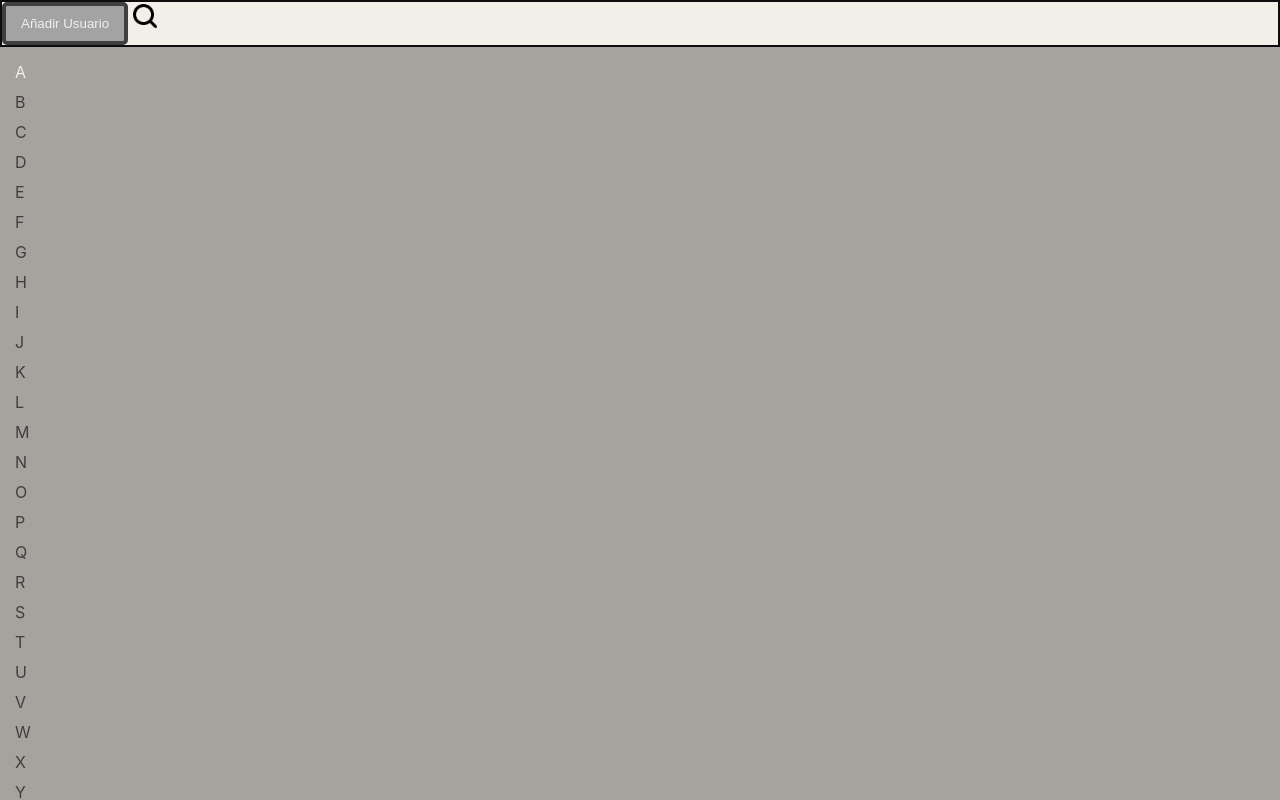
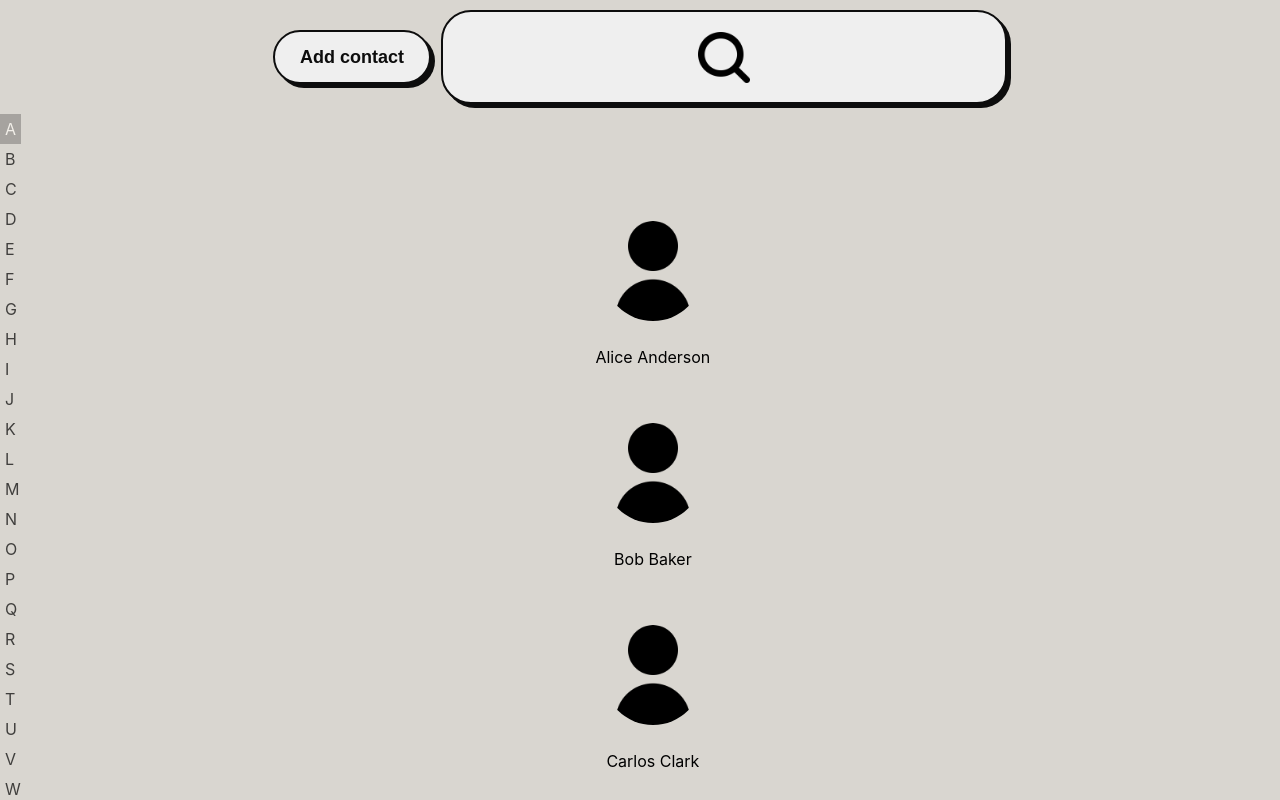
Before and after one commit to WorkBronce/schedule_app, a React (Create React App) app in the folder schedule_app/: page / in a window 1280 px wide. Shown: the top 800 px of the page. Built offline with nearby package versions, Linux system fonts and the light colour scheme.

Commit message:
Añadir estilos y funcionalidad a la lista de contactos

```diff
--- a/schedule_app/src/App.css
+++ b/schedule_app/src/App.css
@@ -1,36 +1,35 @@
+
+body {
+  background-color: var(--light-gray);
+}
+
 .icon {
   width: 32px;
   height: 32px;
 }
 
-.button {
-  background-image: url('./images/search.png'); /* Adjust path as necessary */
-  background-size: cover;
-  width: 50px;  /* Or any other dimensions */
-  height: 50px;
-  border: none;
-  cursor: pointer;
+.container {
+  display: flex;
+  flex-direction: column; /* Cambio de horizontal a vertical */
+  height: 100vh;
+  align-items: center; /* Centrar elementos horizontalmente */
+  justify-content: flex-start; /* Alinea los elementos desde el comienzo verticalmente */
 }
 
-.container {
-  display: flex; /* Establece Flexbox */
-  align-items: flex-start; /* Alinea los elementos al comienzo del contenedor */
-  height: 100vh; /* Opción para tomar toda la altura de la pantalla */
+.top-bar {
+  width: 100%; /* Toma todo el ancho posible */
+  display: flex;
+  justify-content: center; /* Centra los botones en la barra superior */
+  padding: 10px 0; /* Espaciado vertical sin afectar horizontal */
+}
+
+.content {
+  display: flex;
+  width: 100%; /* Ocupa todo el ancho disponible */
+  height: calc(100% - 60px); /* Ajusta el alto considerando el de la barra superior */
 }
 
 .alphabet-navigator {
-  width: fit-content; /* Asigna un ancho fijo o proporcional al navegador alfabético */
-  padding: 10px;
-  box-sizing: border-box;
+  width: fit-content; /* Ancho fijo para el navegador alfabético */
+  height: 100%; /* Ocupa todo el alto disponible del contenedor de contenido */
 }
-
-.contact-list {
-  flex-grow: 1; /* Permite que la lista de contactos ocupe el espacio restante */
-  padding: 10px;
-  box-sizing: border-box;
-}
-
-/*Background color of app*/
-body {
-  background-color: var(--medium-gray);
-}
--- a/schedule_app/src/App.js
+++ b/schedule_app/src/App.js
@@ -36,7 +36,9 @@ function App() {
 
   return (
     <div className="App">
-      <Header onAddClick={() => console.log('Agregar Contacto')} />
+      <div className="top-bar">
+        <Header onAddClick={() => console.log('Add Contact')} />
+      </div>
       <div className="content">
         <AlphabetNavigator activeLetter={activeLetter} onLetterClick={handleLetterClick} />
         <ContactList contacts={contacts} />
--- a/schedule_app/src/components/AlphabetNavigator.css
+++ b/schedule_app/src/components/AlphabetNavigator.css
@@ -1,14 +1,10 @@
 /* src/components/AlphabetNavigator.css */
-.alphabet-navigator {
-    display: flex;
-    flex-direction: column;
-    padding: 10px;
-  }
 
   .letter {
     color: var(--dark-gray);
     padding: 5px;
     cursor: pointer;
+    width: fit-content;
   }
 
   .letter.active {
--- a/schedule_app/src/components/ContactList.css
+++ b/schedule_app/src/components/ContactList.css
@@ -1,17 +1,25 @@
+/* contact-list.css */
 .contact-list {
+    display: flex; /* Habilita flexbox */
+    flex-direction: column; /* Organiza los elementos hijos en dirección vertical */
+    width: 100%; /* Ocupa todo el ancho disponible */
+    align-items: center; /* Centra los items horizontalmente */
+    padding: 10px 0; /* Espacio vertical sin afectar el espacio horizontal */
+    flex-grow: 1;
+    flex-wrap: wrap;
+    justify-content: center;
+  }
+  .contact-item {
+    width: 100%; /* Ajusta según necesidades */
+    margin: 20px 0; /* Espacio entre contactos */
     display: flex;
-    flex-wrap: wrap;
-    justify-content: space-around; /* Asegura que los elementos estén espaciados uniformemente */
-  }
-
-  .contact-item {
-    width: 30%; /* Cada elemento tiene aproximadamente un tercio del ancho total, ajusta según necesidades */
-    box-sizing: border-box;
-    margin-bottom: 20px; /* Espacio entre filas */
+    flex-direction: column; /* Organiza los elementos del contacto en columna */
+    align-items: center; /* Centra los elementos del contacto verticalmente */
   }
 
   .contact-image {
-    width: 50px; /* Asegura que la imagen ocupe todo el ancho del contenedor .contact-item */
-    height: 50px;
+    width: 100px; /* Ajusta según el diseño */
+    height: 100px; /* Asegura que la imagen sea proporcional y adecuada */
+    margin-bottom: 10px; /* Espacio entre la imagen y el texto debajo */
     border-radius: 50%; /* Hace la imagen circular */
   }
--- a/schedule_app/src/components/ContactList.js
+++ b/schedule_app/src/components/ContactList.js
@@ -8,7 +8,7 @@ function ContactList({ contacts }) {
       {contacts.map(contact => (
         <div key={contact.id} className="contact-item">
           {/* Utiliza la imagen de perfil del contacto si está disponible, si no, usa userIcon */}
-          <img src={ userIcon} alt={contact.nombre} className="contact-image" />
+          <img src={userIcon} alt={contact.nombre} className="contact-image" />
           <p>{contact.nombre} {contact.apellidos}</p>
         </div>
       ))}
--- a/schedule_app/src/components/Header.css
+++ b/schedule_app/src/components/Header.css
@@ -1,45 +1,62 @@
 /* src/components/Header.css */
 .header {
-
+    display: flex;
     align-items: center;
     gap: 10px;
-    background-color: var(--lightest-gray);
     color: var(--darkest-gray);
-    border: 2px solid var(--darkest-gray);
   }
 
-  .header button, .header img {
-    filter: grayscale(100%); /* Si quieres mantener todo en escala de grises */
+  .header button, .header img, .header input {
+    filter: grayscale(100%); /* Efecto de escala de grises para todos los elementos */
     cursor: pointer;
+  }
+
+  .header img {
+    width: 32px;
+    height: 32px;
   }
 
   .header input {
     border: 3px solid var(--medium-gray);
     background-color: var(--lightest-gray);
     color: var(--darkest-gray);
+    padding: 5px 10px; /* Consistencia en el padding */
+    border-radius: 5px; /* Bordes redondeados para input */
   }
 
-/* Estilo para el botón de añadir usuario */
-.add-user-btn {
-    background-color: var(--medium-gray);  /* Fondo medio gris */
-    color: var(--lightest-gray);           /* Texto en gris claro */
-    border: none;                          /* Sin borde */
-    padding: 10px 15px;                    /* Padding para mejor manejo */
-    border-radius: 5px;                    /* Bordes redondeados */
-    cursor: pointer;                       /* Cursor tipo puntero */
-    transition: background-color 0.3s, color 0.3s; /* Transición suave al interactuar */
-    border: 4px solid var(--dark-gray);    /* Borde de 2px sólido en gris oscuro */
-    align-items: center;
+
+/* Add this updated style to your component-specific CSS or a global stylesheet */
+.button-74 {
+    background-color: var(--lightest-gray); /* Lightest gray for the button background */
+    border: 2px solid var(--darkest-gray); /* Darkest gray for the border */
+    border-radius: 30px;
+    box-shadow: var(--darkest-gray) 4px 4px 0 0; /* Darkest gray for the shadow */
+    color: var(--darkest-gray); /* Text color */
+    cursor: pointer;
+    display: inline-block;
+    font-weight: 600;
+    font-size: 18px;
+    padding: 0 18px;
+    line-height: 50px;
+    text-align: center;
+    text-decoration: none;
+    user-select: none;
+    -webkit-user-select: none;
+    touch-action: manipulation;
   }
 
-  /* Estilo para el hover y focus del botón */
-  .add-user-btn:hover, .add-user-btn:focus {
-    background-color: var(--dark-gray);    /* Oscurecer el fondo al pasar el mouse */
-    color: var(--darkest-gray);            /* Texto casi negro para contraste */
+  .button-74:hover {
+    background-color: var(--light-gray); /* Slightly darker gray on hover */
   }
 
-  /* Estilo para el active del botón */
-  .add-user-btn:active {
-    background-color: var(--darkest-gray); /* Fondo muy oscuro cuando se hace clic */
-    color: var(--medium-gray);             /* Texto en medio gris para visibilidad */
+  .button-74:active {
+    box-shadow: var(--darkest-gray) 2px 2px 0 0; /* Smaller shadow to give a pressed effect */
+    transform: translate(2px, 2px);
   }
+
+  @media (min-width: 768px) {
+    .button-74 {
+      min-width: 120px;
+      padding: 0 25px;
+    }
+  }
--- a/schedule_app/src/components/Header.js
+++ b/schedule_app/src/components/Header.js
@@ -1,21 +1,31 @@
 import React, { useState } from 'react';
-import searchIcon from '../images/search.png'; // Asegúrate de que la ruta es correcta
-import './Header.css';
+import searchIcon from '../images/search.png';
+import userAddIcon from '../images/user-add.png';
+import './Header.css';  // Ensuring that the styles are imported
 
 function Header({ onAddClick }) {
+    const [showAddButton, setShowAddButton] = useState(true);
     const [searchActive, setSearchActive] = useState(false);
 
     const handleSearchClick = () => {
-    setSearchActive(!searchActive); // Esto togglea la visibilidad del input
+        const newSearchActive = !searchActive;
+        setSearchActive(newSearchActive);  // Toggles search visibility
+        setShowAddButton(!newSearchActive); // Changes based on new search state
     };
 
     return (
         <div className="header">
-     <button onClick={onAddClick} className="add-user-btn">
-        Añadir Usuario
-      </button>      {/* Ícono de búsqueda que actúa como botón */}
-      <img src={searchIcon} alt="Buscar" style={{ width: '24px', height: '24px', cursor: 'pointer' }} onClick={handleSearchClick} />
-      {searchActive && <input type="text" placeholder="Buscar contacto..." autoFocus />}
+            {showAddButton ? (
+                <button className="button-74" onClick={onAddClick}>Add contact</button>
+            ) : (
+                <button className="button-74" onClick={onAddClick}>
+                    <img  src={userAddIcon} alt="Añadir Usuario"  style={{ width: '10%', height: '10%',marginTop: '20px', minHeight: '24px', minWidth:'24px' }} />
+                </button>
+            )}
+            {searchActive && <input  className= "button-74" type="text" placeholder="Buscar contacto..." autoFocus />}
+            <button className="button-74" onClick={handleSearchClick}>
+                <img src={searchIcon} alt="Buscar" style={{ width: '10%', height: '10%',marginTop: '20px' , minHeight: '24px', minWidth:'24px'}} />
+            </button>
         </div>
     );
 }
```
Also changed, not shown: schedule_app/src/components/SearchBar.js (deleted, +0 -18 lines). Lines whose indentation alone changed are shown as unchanged.
